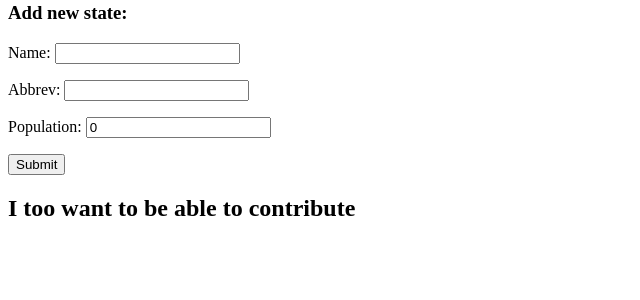
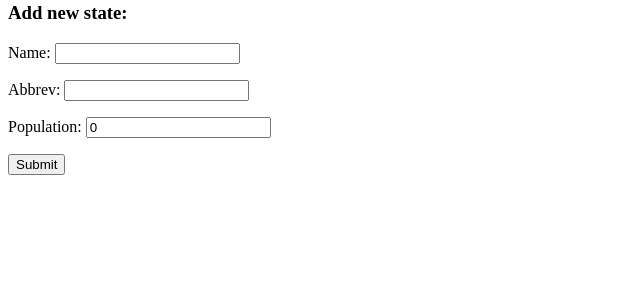
Before and after one commit to jwilson28/states, a Django app: page /states/ in a window 1280 px wide. Shown: the part 321-621 px from the top of the page, without its empty margins (0-640 px from the left). Run offline with Django 3.2, Linux system fonts and the light colour scheme; data comes from the database, SQL or seed files in the repository.

```diff
--- a/templates/states/templates/index.html
+++ b/templates/states/templates/index.html
@@ -23,6 +23,5 @@
     {{ state_form.as_p }}
     <input type="submit" Add State>
   </form>
-  <h2>I too want to be able to contribute</h2>
 </body>
 </html>
```
Also changed, not shown: 1 other file.
